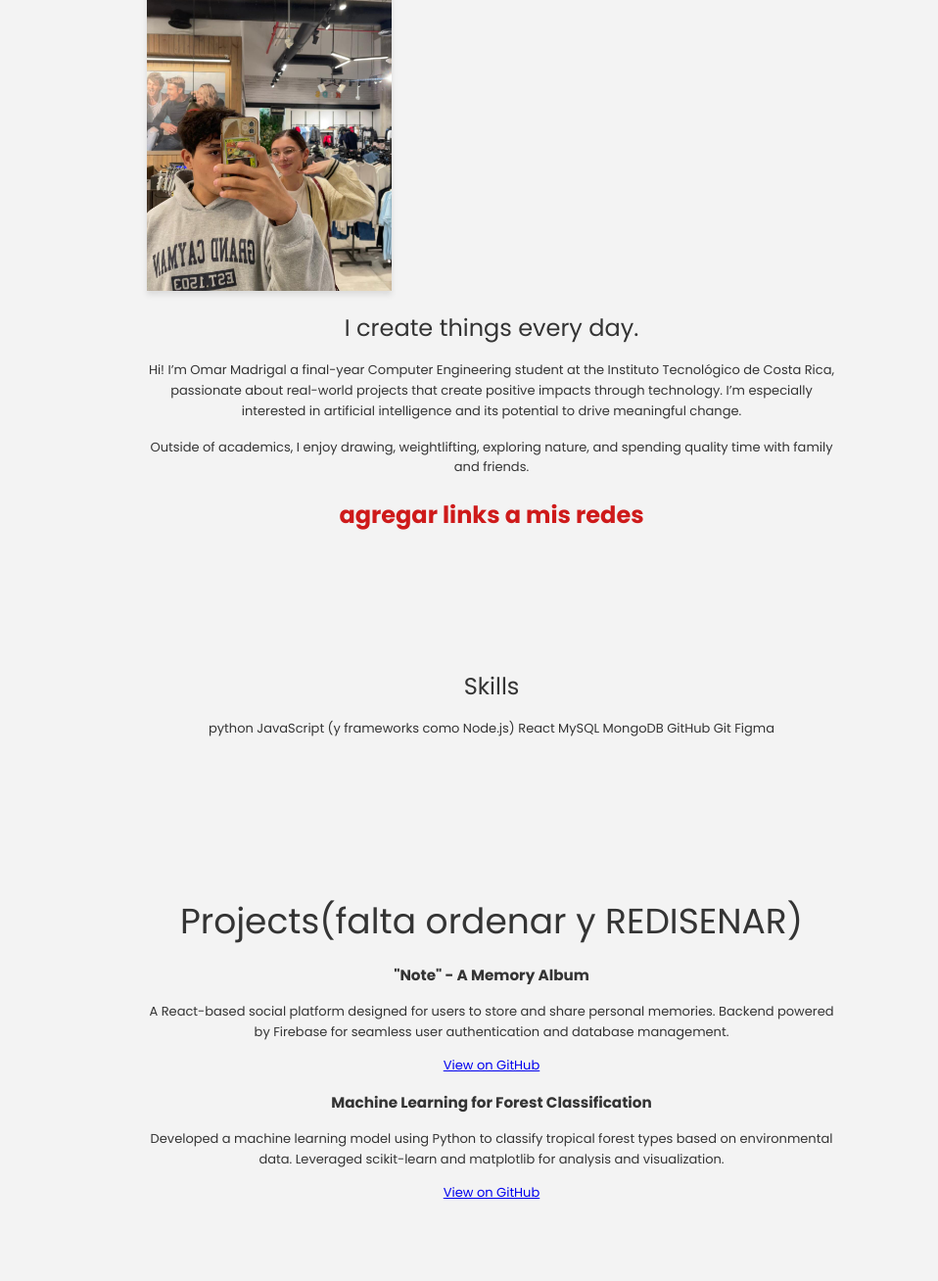
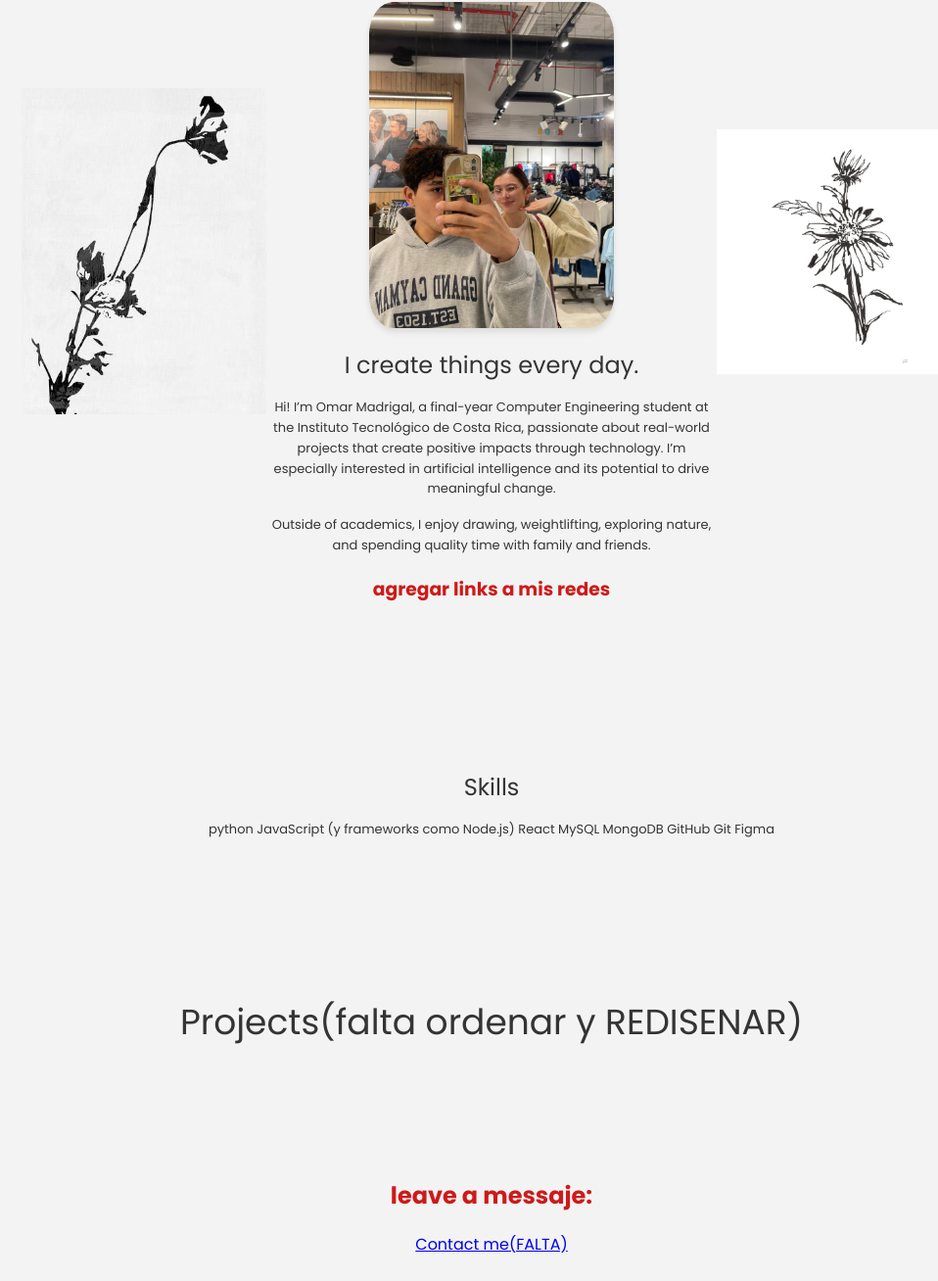
Before and after one commit to predye28/personal-portfolio, a Gatsby site in the folder predyye/: page / in a window 1280 px wide. Shown: the part 201-1509 px from the top of the page at 98% size, without its empty margins (138-1096 px from the left). Built offline with nearby package versions, Linux system fonts and the light colour scheme; Gatsby itself is replaced by a stand-in of ours.

Commit message:
update img left and right

```diff
--- a/predyye/src/pages/index.js
+++ b/predyye/src/pages/index.js
@@ -4,13 +4,21 @@
   import Header from "../components/Header";
   import Footer from "../components/Footer";
 
-
-
   const IndexPage = () => (
     <main>
       <Header />
 
-      <section id="about" className="section">
+      <section id="draw" className="draw-section">
+        <div className="draw-container">
+          <StaticImage
+            src="../images/flor izquierda.jpg"
+            alt="Flor izquierda"
+            className="draw-flower-left"
+            placeholder="blurred"
+            layout="fixed"
+            width={250}
+          />
+          <section id="about" className="section about-section">
             <h1 className="section-title">Hi, Omar here.</h1>
             <StaticImage
               src="../images/perfil.jpeg"
@@ -22,17 +30,25 @@
             />
             <h2 className="section-subtitle">I create things every day.</h2>
             <p className="section-paragraph">
-        Hi! I’m Omar  Madrigal a final-year Computer Engineering student at the Instituto Tecnológico de Costa Rica,
-        passionate about real-world projects that create positive impacts through technology.
-        I’m especially interested in artificial intelligence and its potential to drive meaningful change.
+              Hi! I’m Omar Madrigal, a final-year Computer Engineering student at the Instituto Tecnológico de Costa Rica,
+              passionate about real-world projects that create positive impacts through technology. I’m especially interested in artificial intelligence and its potential to drive meaningful change.
             </p>
             <p className="section-paragraph">
               Outside of academics, I enjoy drawing, weightlifting, exploring nature, and spending quality time with family and friends.
             </p>
-        <h1>
-          agregar links a mis redes
-        </h1>
+            <h1>agregar links a mis redes</h1>
           </section>
+          <StaticImage
+            src="../images/flor derecha.jpg"
+            alt="Flor derecha"
+            className="draw-flower-right"
+            placeholder="blurred"
+            layout="fixed"
+            width={250}
+          />
+        </div>
+      </section>
+
 
       <section id= "skills" className="section">
         <h3 className="section-subtitle">Skills</h3>
@@ -51,26 +67,11 @@
       <section id="projects" className="section">
       <h2 className="section-title">Projects(falta ordenar y REDISENAR)</h2>
       <div className="section-paragraph">
-        <div className="project-item">
-          <h3 className="project-title">"Note" - A Memory Album</h3>
-          <p className="project-description">
-            A React-based social platform designed for users to store and share personal memories. Backend powered by Firebase for
-            seamless user authentication and database management.
-          </p>
-          <a href="https://github.com/omarmadrigal/note" className="project-link" target="_blank" rel="noopener noreferrer">View on GitHub</a>
-        </div>
-        <div className="project-item">
-          <h3 className="project-title">Machine Learning for Forest Classification</h3>
-          <p className="project-description">
-            Developed a machine learning model using Python to classify tropical forest types based on environmental data.
-            Leveraged scikit-learn and matplotlib for analysis and visualization.
-          </p>
-          <a href="https://github.com/omarmadrigal/forest-classification" className="project-link" target="_blank" rel="noopener noreferrer">View on GitHub</a>
-        </div>
+
       </div>
       </section>
 
-      <section id-="contact">
+      <section id="contact" className="section">
         <h2>leave a messaje:</h2>
         <p>
           <a href="mailto:prepredy@gmail.com" className="contact-link">Contact me(FALTA)</a>
--- a/predyye/src/style/Style.css
+++ b/predyye/src/style/Style.css
@@ -21,11 +21,38 @@ body {
   box-sizing: border-box;
 }
 
+.draw-container {
+  display: flex;
+  justify-content: space-between;
+  align-items: center;
+  margin: 1rem auto;
+  width: 75%;
+}
+
+.draw-flower-left,
+.draw-flower-right {
+  flex: 0 0 auto;
+}
+
+.about-section {
+  flex: 1;
+  text-align: center;
+  margin: 0 1rem; /* Espaciado entre las flores y la sección */
+}
+
+.perfil-logo {
+  display: block;
+  margin: 0 auto;
+  border-radius: 10%;
+  box-shadow: 0 4px 6px rgba(0, 0, 0, 0.1);
+}
+
 .section {
-  width: 55%;
-  margin: 0 auto;
-  padding: 3rem 0;
+  width: 75%;
+  margin: 2rem auto;
   text-align: center;
+  padding: 2rem 0;
+  margin-top: 2rem;
 }
 
 .section-title {
@@ -50,11 +77,7 @@ body {
   line-height: 1.6;
   text-align: center;
 }
-.perfil-logo {
-  display: block; /* Hace que la imagen se comporte como un bloque */
-  margin: 1rem auto; /* Centra la imagen horizontalmente */
-  box-shadow: 0 4px 6px rgba(0, 0, 0, 0.1); /* Sombra opcional */
-}
+
 .footer {
   padding: 0.3rem;
   background-color: var(--color-footer);
@@ -130,8 +153,74 @@ body {
   transform: scale(1.1);
 }
 
-.perfil-logo {
-  /* border-radius: 50%; */
-  margin: 1rem 0;
-  box-shadow: 0 4px 6px rgba(0, 0, 0, 0.1);
+
+
+
+/* RESPONSIVE */
+/* Diseño responsive para pantallas pequeñas */
+@media (max-width: 779px) {
+  .draw-container {
+    flex-direction: column; /* Cambia la disposición a vertical */
+    align-items: center; /* Centra los elementos verticalmente */
+    width: 100%; /* Asegura que ocupe todo el ancho disponible */
+    margin: 1rem auto; /* Reduce el margen */
+  }
+
+  .draw-flower-left {
+    margin: 1rem 0; /* Añade espacio entre la imagen y el contenido */
+    width: 150px; /* Ajusta el tamaño de la imagen */
+    height: auto; /* Mantiene la proporción */
+    display: block; /* Asegura que la flor izquierda sea visible */
+  }
+
+  .draw-flower-right {
+    display: none; /* Oculta la flor derecha en pantallas pequeñas */
+  }
+
+  .about-section {
+    margin: 1rem; /* Reduce el margen en pantallas pequeñas */
+    text-align: center; /* Mantiene el texto centrado */
+  }
+
+  .perfil-logo {
+    width: 150px; /* Reduce el tamaño de la imagen */
+    height: auto; /* Mantiene la proporción */
+  }
+
+  .section {
+    width: 90%; /* Reduce el ancho de las secciones */
+    padding: 1rem; /* Reduce el relleno */
+  }
+
+  .section-title {
+    font-size: 28px; /* Reduce el tamaño del título */
+  }
+
+  .section-subtitle {
+    font-size: 18px; /* Reduce el tamaño del subtítulo */
+  }
+
+  .section-paragraph {
+    font-size: 12px; /* Reduce el tamaño del texto */
+  }
 }
+
+/* Ajustes para pantallas medianas */
+@media (min-width: 780px) and (max-width: 1024px) {
+  .draw-container {
+    width: 90%; /* Reduce ligeramente el ancho */
+  }
+
+  .draw-flower-left,
+  .draw-flower-right {
+    width: 200px; /* Ajusta el tamaño de las imágenes */
+  }
+
+  .perfil-logo {
+    width: 200px; /* Ajusta el tamaño de la imagen */
+  }
+
+  .section {
+    width: 80%; /* Ajusta el ancho de las secciones */
+  }
+}
```
Also changed, not shown: predyye/src/images/flor derecha.jpg (added), predyye/src/images/flor izquierda.jpg (added). Lines whose indentation alone changed are shown as unchanged.
